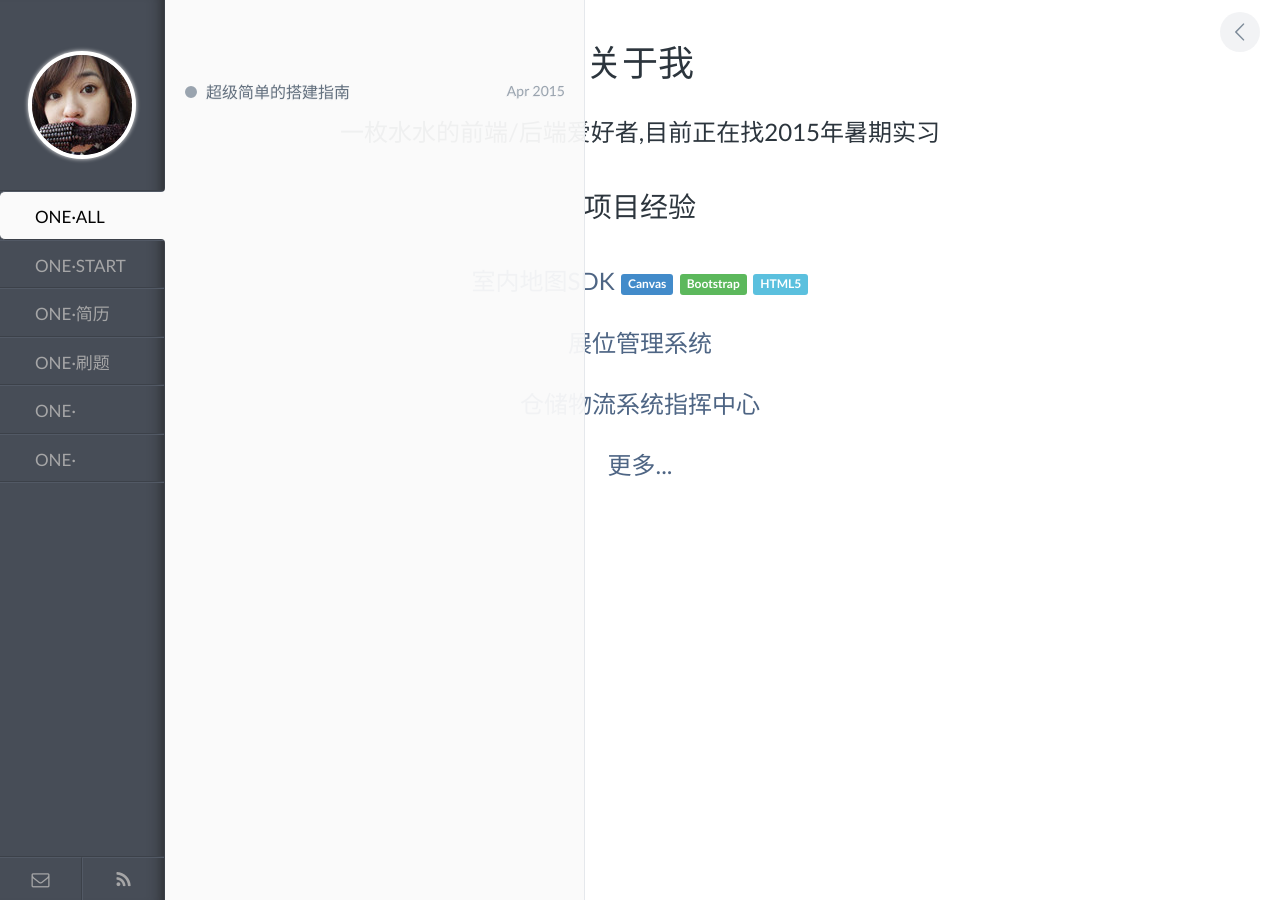
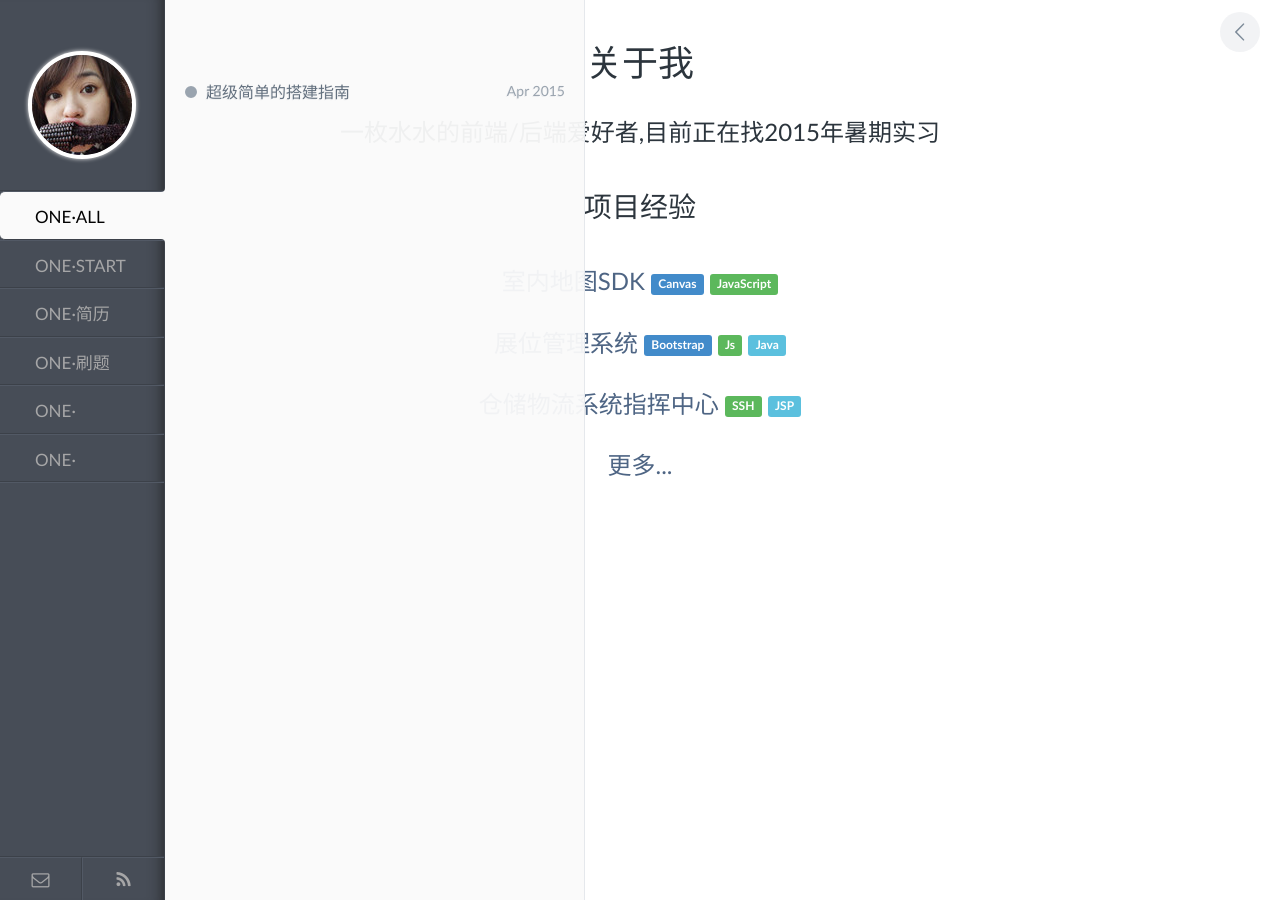
Before and after one commit to weiier/blog, a Jekyll site: the page built from index.html, in a window 1280 px wide. Built offline with Jekyll 4.4.1, drawn with Linux system fonts in a browser that asks for light colours.

Commit message:
Update index.html

```diff
--- a/index.html
+++ b/index.html
@@ -11,11 +11,17 @@ title: 关于我
       <li><a target="_blank" href="https://github.com/weiier/SDKforSVG-PNG-">
         室内地图SDK</a>
         <span class="label label-primary">Canvas</span>
-        <span class="label label-success">Bootstrap</span>
-        <span class="label label-info">HTML5</span>
+        <span class="label label-success">JavaScript</span>
         </li>
-      <li><a target="_blank" href="https://github.com/weiier/exhibition">展位管理系统</a></li>
-      <li><a target="_blank" href="https://github.com/weiier/ManagementCenter">仓储物流系统指挥中心</a></li>
+      <li><a target="_blank" href="https://github.com/weiier/exhibition">展位管理系统</a>
+        <span class="label label-primary">Bootstrap</span>
+        <span class="label label-success">Js</span>
+        <span class="label label-info">Java</span>
+      </li>
+      <li><a target="_blank" href="https://github.com/weiier/ManagementCenter">仓储物流系统指挥中心</a>
+        <span class="label label-success">SSH</span>
+        <span class="label label-info">JSP</span>
+      </li>
       <li><a target="_blank" href="https://github.com/weiier?tab=repositories">更多...</a></li>
   </ul>
 
```
